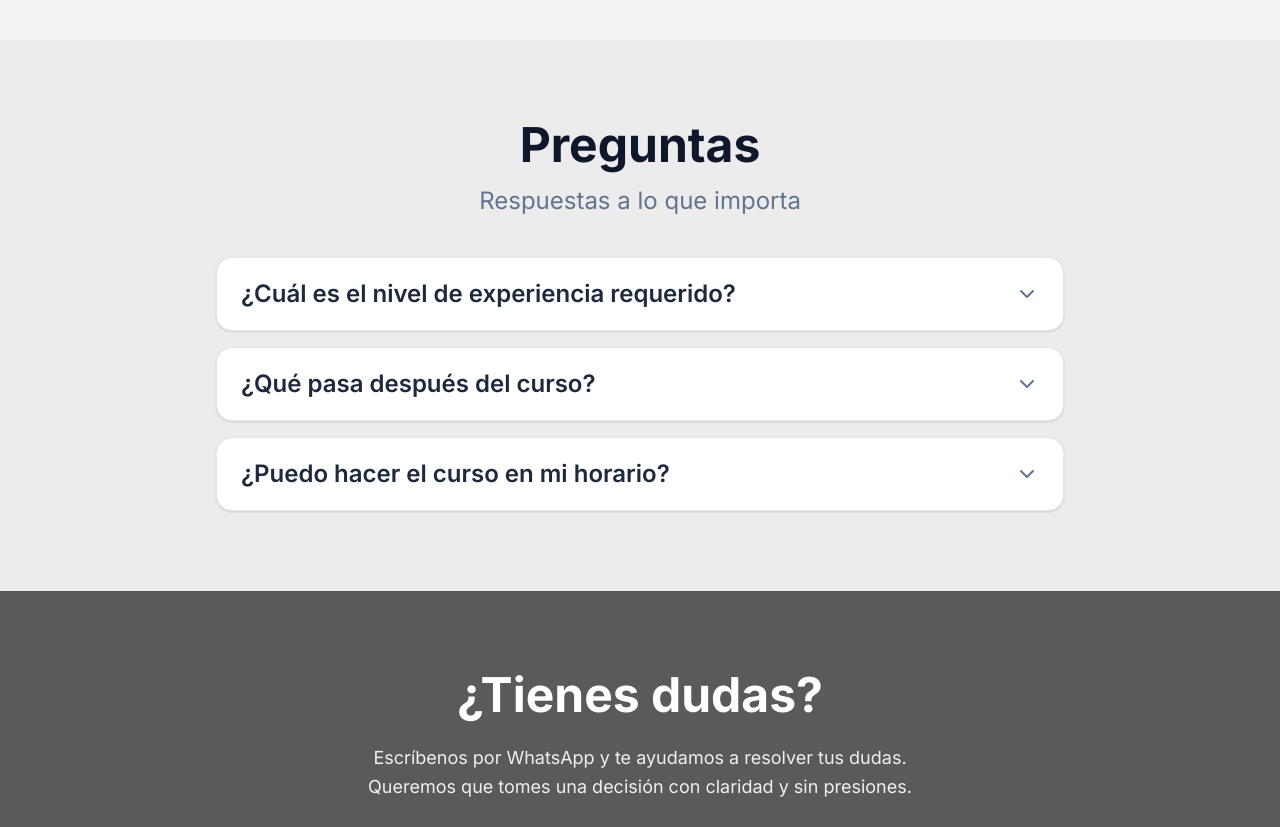
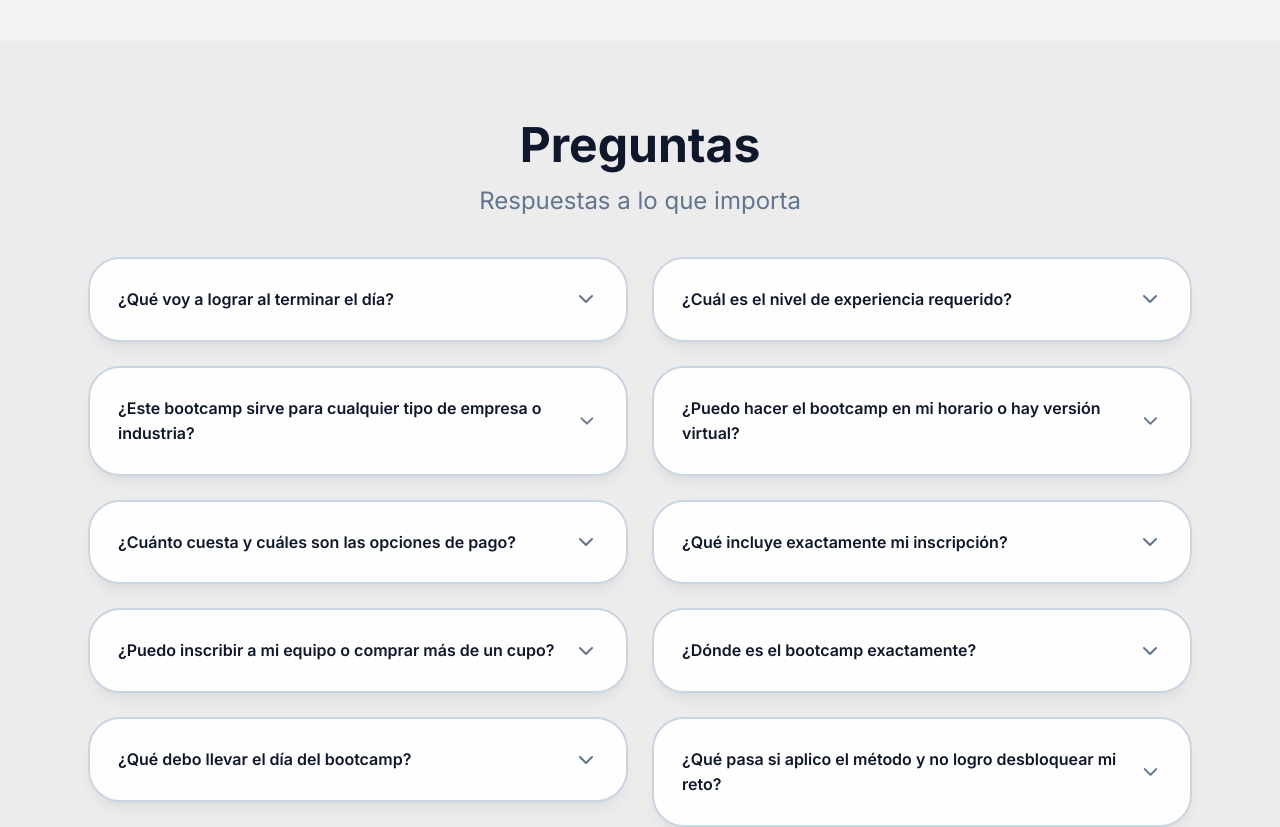
Before and after one commit to TAjugon/landingeurekai, a Next.js app: page / in a window 1280 px wide. Shown: the part 8880-9707 px from the top of the page. Built offline with nearby package versions, Linux system fonts and the light colour scheme.

Commit message:
FAQ layout polish: aligned boxes and responsive FAQ grid

```diff
--- a/app/page.tsx
+++ b/app/page.tsx
@@ -757,7 +757,7 @@ export default function Home() {
               className="text-white"
             />
           </div>
-          <div id="reserva-middle" className="absolute left-0 right-0 top-[calc(50%+1rem)] h-0" />
+          <div id="reserva-middle" className="absolute left-0 right-0 top-[calc(50%+1rem+5px)] h-0" />
 
           <div className="relative mt-12 grid items-start gap-10 lg:grid-cols-2 lg:gap-16">
             <div className="pointer-events-none absolute left-1/2 top-3 hidden h-[86%] w-px -translate-x-1/2 bg-white/45 lg:block" />
@@ -831,24 +831,83 @@ export default function Home() {
 
       {/* FAQ Section */}
       <section id="preguntas" className="bg-[#ececed] py-16 lg:py-20">
-        <div className="mx-auto max-w-4xl px-6">
+        <div className="mx-auto max-w-6xl px-6">
           <h2 className="text-center text-4xl font-bold text-slate-900 md:text-5xl">Preguntas</h2>
           <p className="mt-4 text-center text-2xl text-slate-500">Respuestas a lo que importa</p>
 
-          <div className="mt-10 flex flex-col gap-4">
+          <div className="mt-10 grid gap-6 items-start md:grid-cols-2">
             {[
-              "¿Cuál es el nivel de experiencia requerido?",
-              "¿Qué pasa después del curso?",
-              "¿Puedo hacer el curso en mi horario?",
-            ].map((question, index) => (
-              <button
+              {
+                question: "¿Qué voy a lograr al terminar el día?",
+                answer:
+                  "Saldrás con tres entregables concretos: un prototipo funcional de solución a tu reto de negocio, una hoja de ruta de implementación lista para presentar a tu equipo o liderazgo, y el Método EurekAI interiorizado para poder repetirlo en cualquier reto futuro. Lo que a un equipo le toma meses de reuniones, aquí lo estructuras en un solo día.",
+              },
+              {
+                question: "¿Cuál es el nivel de experiencia requerido?",
+                answer:
+                  "No necesitas ser experto en IA ni en innovación. El bootcamp está diseñado para líderes, gerentes, emprendedores y ejecutivos que quieren resolver problemas reales de negocio. Lo único que necesitas traer es un reto concreto de tu empresa u organización. Nosotros te damos el método, las herramientas y el acompañamiento para resolverlo ese mismo día.",
+              },
+              {
+                question: "¿Este bootcamp sirve para cualquier tipo de empresa o industria?",
+                answer:
+                  "Sí. El Método EurekAI ha sido aplicado en empresas de tecnología, finanzas, salud, retail, educación, logística y más. No importa el sector — lo que importa es que traigas un reto real y las ganas de trabajarlo. Hemos visto el método funcionar desde startups hasta grandes corporativos y entidades del sector público.",
+              },
+              {
+                question: "¿Puedo hacer el bootcamp en mi horario o hay versión virtual?",
+                answer:
+                  "Este bootcamp es 100% presencial — esa es precisamente su magia. El modelo de aprendizaje intensivo requiere tu presencia completa el sábado 9 de mayo, de 8:00 AM a 6:00 PM, en Hannah Hopes, Usaquén, Bogotá. No existe versión virtual ni grabación. Lo que se construye en el espacio, con la energía del grupo y la facilitación en vivo, no se replica en un video.",
+              },
+              {
+                question: "¿Cuánto cuesta y cuáles son las opciones de pago?",
+                answer:
+                  "El valor regular del bootcamp es $2.750.000 COP. Para quienes se inscriban con el precio especial de lanzamiento, el valor es $2.200.000 COP (20% de descuento). El pago se realiza de forma segura a través de nuestra pasarela de pagos y se emite factura corporativa. Si tu empresa requiere otro proceso de facturación, escríbenos directamente.",
+              },
+              {
+                question: "¿Qué incluye exactamente mi inscripción?",
+                answer:
+                  "Tu inscripción incluye: acceso al bootcamp presencial completo (8AM–6PM), brunch y almuerzo, el toolkit digital EurekAI, tu insignia blockchain Credly verificable en LinkedIn, acceso a la Comunidad Alumni en WhatsApp y 1 mes de soporte post-evento. Si te inscribes con el precio especial del webinar, también recibes el Sandbox EurekAI (prompts exclusivos listos para usar), el Kit de Aplicación (plantillas y estructuras de trabajo) y 3 bonos adicionales de recursos.",
+              },
+              {
+                question: "¿Puedo inscribir a mi equipo o comprar más de un cupo?",
+                answer:
+                  "Sí, y de hecho es una de las formas más poderosas de aprovechar el bootcamp. Si traes a tu equipo, todos trabajan sobre el mismo reto y salen alineados con el mismo método y prototipo. Escríbenos directamente para coordinar inscripciones grupales y opciones de facturación corporativa. Los cupos son limitados a 25 personas, así que te recomendamos no esperar.",
+              },
+              {
+                question: "¿Dónde es el bootcamp exactamente?",
+                answer:
+                  "El bootcamp se realiza en Hannah Hopes, Usaquén, Bogotá, el sábado 9 de mayo de 2025, de 8:00 AM a 6:00 PM. Es un espacio diseñado para experiencias de alto impacto, con toda la infraestructura que necesitas para trabajar en profundidad durante el día.",
+              },
+              {
+                question: "¿Qué debo llevar el día del bootcamp?",
+                answer:
+                  "Solo tu computador portátil (o tablet) y el reto de negocio que quieres resolver. Nosotros nos encargamos del resto: metodología, herramientas de IA, materiales, brunch, almuerzo y todo lo que necesitas para que el día fluya sin fricción.",
+              },
+              {
+                question: "¿Qué pasa si aplico el método y no logro desbloquear mi reto?",
+                answer:
+                  "Tenemos una garantía clara: si el día del bootcamp participas activamente, aplicas las herramientas y aun así sientes que tu reto no avanzó, te regalamos una sesión privada de 45 minutos 1 a 1 con Andrés y César para destrabarlo juntos. El riesgo lo asumimos nosotros.",
+              },
+              {
+                question: "¿Qué pasa después del bootcamp?",
+                answer:
+                  "El día del bootcamp es solo el comienzo. Al finalizar tendrás acceso a la Comunidad Alumni EurekAI en WhatsApp con nutrición continua, actualizaciones y conexión con otros profesionales. Además, incluye 1 mes de soporte post-evento para acompañarte en la implementación de lo que construiste. Y si vienes con el precio especial del webinar, también recibes los 3 bonos adicionales para seguir avanzando por tu cuenta.",
+              },
+              {
+                question: "¿Qué es la insignia Credly y para qué sirve?",
+                answer:
+                  "Es una certificación digital verificable en blockchain que acredita tu participación y los conocimientos adquiridos en el Bootcamp EurekAI. Puedes agregarla directamente a tu perfil de LinkedIn, compartirla con tu empresa o incluirla en tu hoja de vida. Es la prueba tangible de que no solo asististe — sino que construiste algo real.",
+              },
+            ].map((faq, index) => (
+              <details
                 key={index}
-                type="button"
-                className="flex items-center justify-between rounded-2xl border border-slate-200 bg-white px-6 py-5 text-left shadow-sm transition hover:border-slate-300"
+                className="group w-full rounded-[2rem] border-2 border-slate-300 bg-white/95 p-7 shadow-lg shadow-slate-950/5 transition hover:border-slate-400"
               >
-                <span className="text-2xl font-semibold text-slate-800">{question}</span>
-                <ChevronDown className="h-6 w-6 text-slate-500" />
-              </button>
+                <summary className="flex cursor-pointer items-center justify-between text-lg font-semibold text-slate-900 md:text-[1rem]">
+                  {faq.question}
+                  <ChevronDown className="h-6 w-6 text-slate-500 transition duration-200 group-open:-rotate-180" />
+                </summary>
+                <p className="mt-5 text-base leading-8 text-slate-700">{faq.answer}</p>
+              </details>
             ))}
           </div>
         </div>
```
